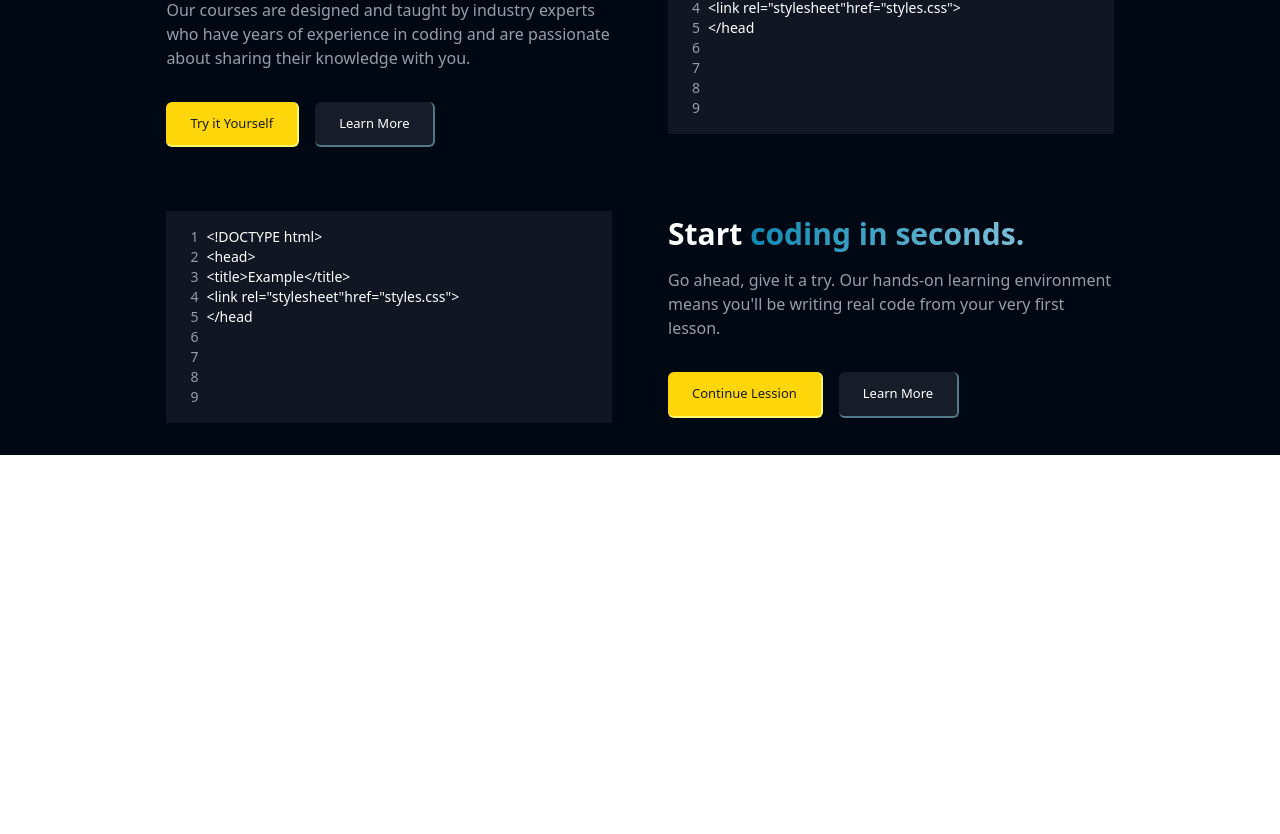
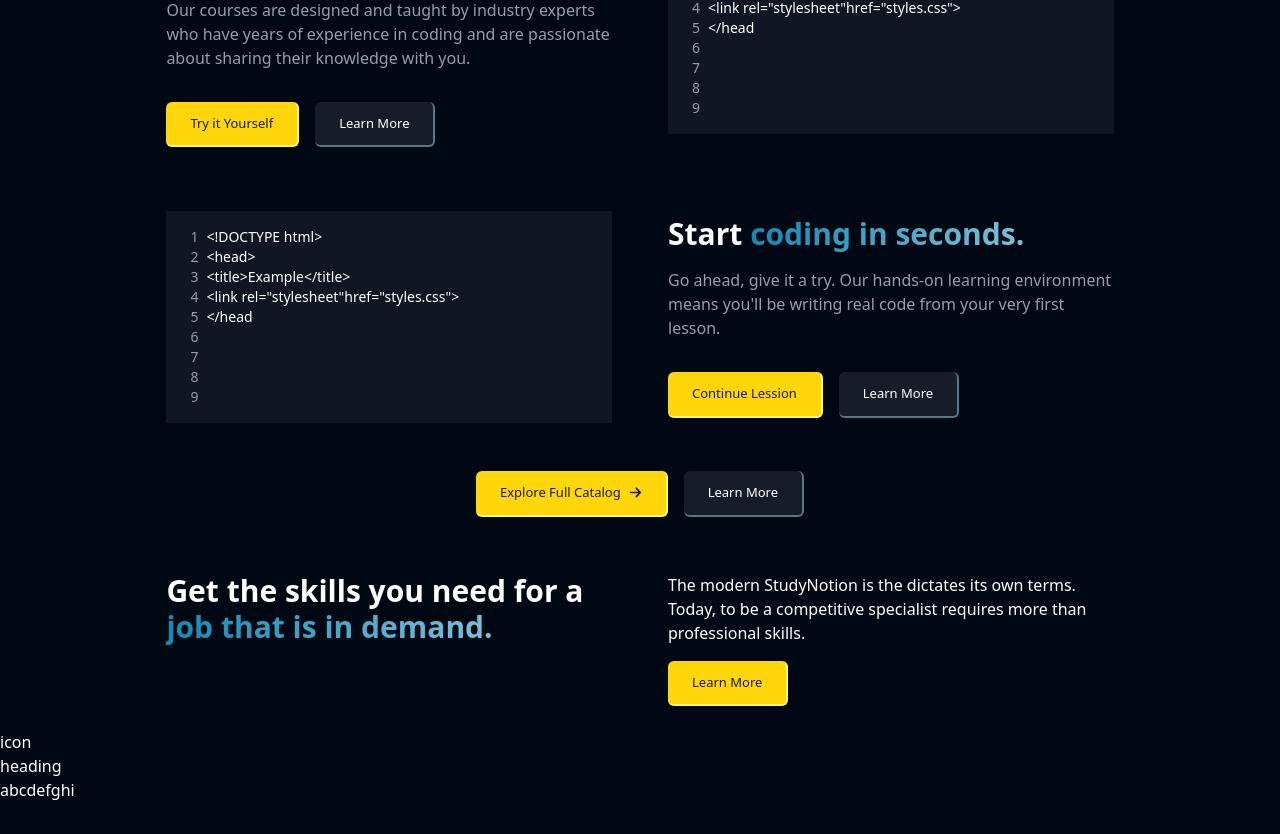
Before and after one commit to soumya1001/CourseKing, a React (Create React App) app: page / in a window 1280 px wide. Shown: the part 570-1404 px from the top of the page. Before the commit the page ends 1025 px from the top, so only its background shows below. Built offline with nearby package versions, Linux system fonts and the light colour scheme.

Commit message:
commit pending commits

```diff
--- a/public/index.html
+++ b/public/index.html
@@ -4,7 +4,7 @@
 <head>
   <meta charset="utf-8" />
   <meta name="viewport" content="width=device-width, initial-scale=1" />
-  <title>React & Tailwind CSS Starter Pack</title>
+  <title>Course King</title>
 </head>
 
 <body>
--- a/src/components/core/homepage/CummonButton.jsx
+++ b/src/components/core/homepage/CummonButton.jsx
@@ -1,11 +1,11 @@
 import React from 'react'
 import { Link } from 'react-router-dom'
 
-function CummonButton({button_text,active,linked_to}) {
+function CummonButton({button_text,active,linked_to,icon}) {
   return (
     <Link to={linked_to}>
-      <div className={`text-center text-[13px] px-6 py-3 rounded-md font-medium ${active ? `bg-yellow-50 text-richblack-800 border-r-2 border-b-2 border-yellow-5`:`bg-richblack-800 text-white border-r-2 border-b-2 border-richblue-200`} hover:scale-95 transition-all duration-200 `}>
-        {button_text}
+      <div className={` inline-flex items-center text-center text-[13px] px-6 py-3 rounded-md font-medium ${active ? `bg-yellow-50 text-richblack-800 border-r-2 border-b-2 border-yellow-5`:`bg-richblack-800 text-white border-r-2 border-b-2 border-richblue-200`} hover:scale-95 transition-all duration-200 `}>
+        {button_text} {icon && <span className='ml-2'>{icon}</span>}
       </div>
     </Link>
   )
--- a/src/pages/Home.jsx
+++ b/src/pages/Home.jsx
@@ -74,6 +74,35 @@ function Home() {
                   </div>
               </div>
           </div>
+        {/*  section */}
+        <div className='relative pt-4 flex sm:flex-row flex-col gap-4 items-center justify-center'>
+            <CummonButton button_text={"Explore Full Catalog"} icon={<FaArrowRight />} active={true} linked_to={"/"}/>
+            <CummonButton button_text={"Learn More"} active={false} linked_to={"/"}/>
+        </div>
+        {/*  section */}
+        <div className='py-8'>
+          <div className='p-6 sm:px-[13%] text-white flex sm:flex-row flex-col justify-center gap-14'>
+              <div className='pb-4 sm:w-[50%] text-3xl font-semibold'>Get the skills you need for a <HighlightedText text={"job that is in demand."} /></div>
+              <div className='sm:w-[50%] flex flex-col'>
+                  <div className='text-white pb-4'>
+                      The modern StudyNotion is the dictates its own terms. Today, to be a competitive specialist requires more than professional skills.
+                  </div>
+                  <CummonButton button_text={"Learn More"} active={true} linked_to={"/"} />
+              </div>
+          </div>
+          <div>
+            <div>
+                <div className='text-white'>
+                    <div>icon</div>
+                    <div>
+                        <h3>heading</h3>
+                        <p>abcdefghi</p>
+                    </div>
+                </div>
+            </div>
+            <div></div>
+          </div>
+        </div>
     </div>
   )
 }
```
